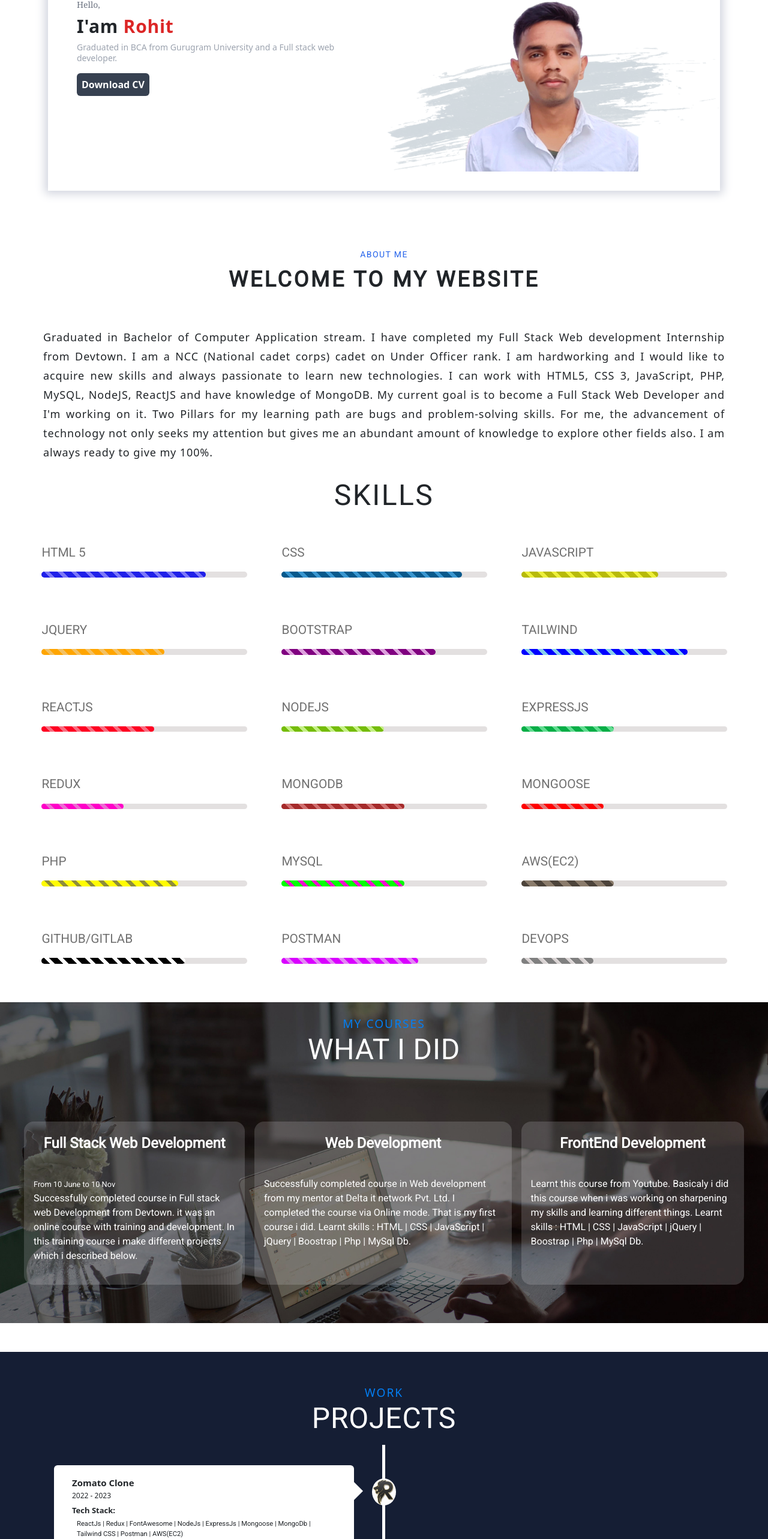
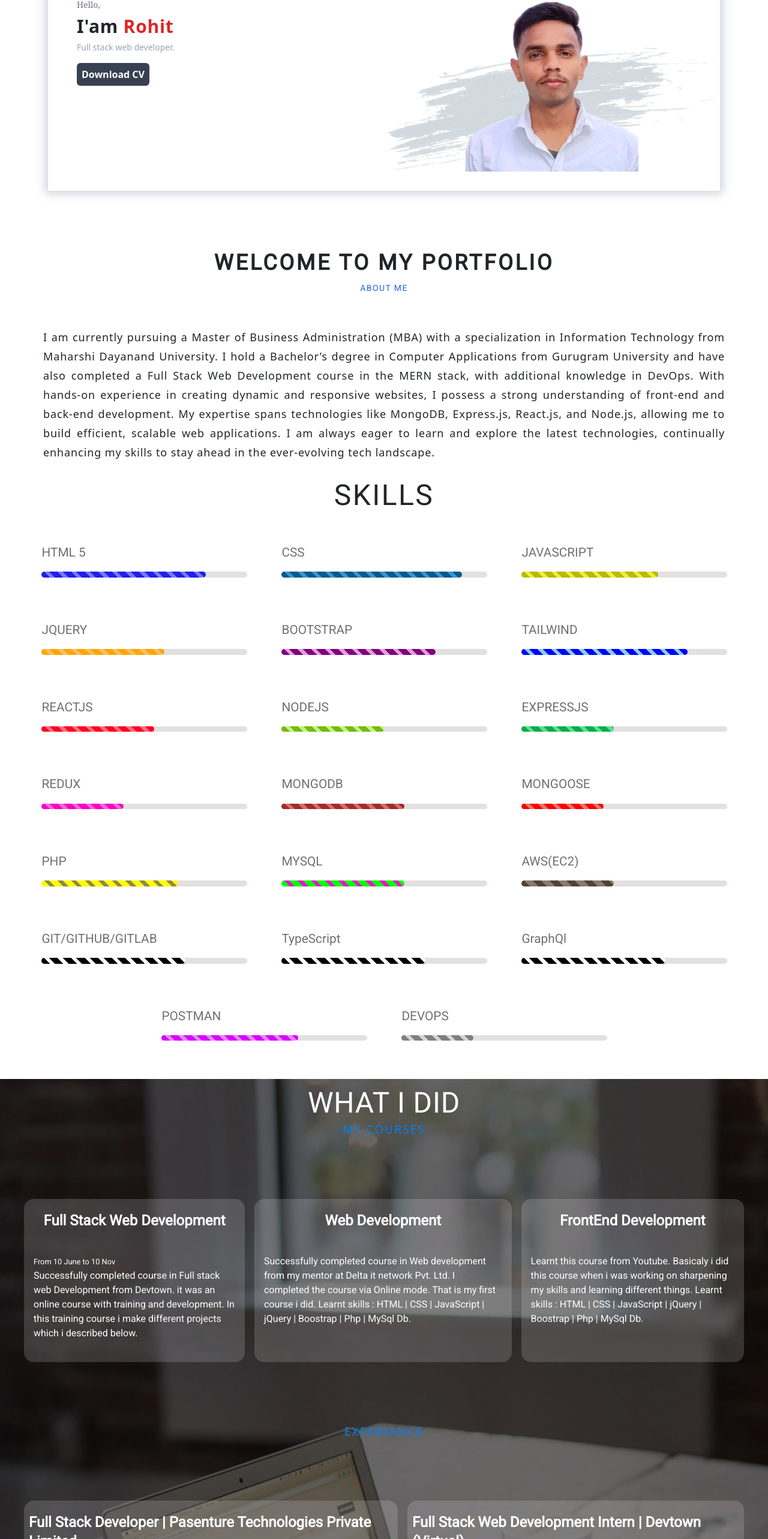
Before and after one commit to Rohit-parjapat/Rohit_Portfolio_React, a React (Create React App) app: page / in a window 1280 px wide. Shown: the part 186-2752 px from the top of the page at 60% size. Built offline with nearby package versions, Linux system fonts and the light colour scheme.

Commit message:
portfolio updated

```diff
--- a/src/components/aboutComponent/Info.jsx
+++ b/src/components/aboutComponent/Info.jsx
@@ -11,26 +11,27 @@ const MyInfo = () => {
     <>
       <div className="">
         <div className="container flex flex-col gap-2 justify-center items-center py-5 font_family">
+          <span className="lg:text-4xl text-2xl font-bold uppercase tracking-widest p-1">
+            Welcome to my Portfolio
+          </span>
           <h4 className="lg:text-md text-sm text-blue-600 leading-3 tracking-widest font-medium p-1">
             ABOUT ME
           </h4>
-          <span className="lg:text-4xl text-2xl font-bold uppercase tracking-widest p-1">
-            Welcome to my website
-          </span>
         </div>
         <div className="px-4 flex  w-full" data-aos="fade-up">
           <p className="lg:leading-8 leading-6 lg:text-lg text-md font-family font-normal tracking-wider text-justify my-2 px-5 rounded-md">
-            Graduated in Bachelor of Computer Application stream. I have
-            completed my Full Stack Web development Internship from Devtown. I
-            am a NCC (National cadet corps) cadet on Under Officer rank. I am
-            hardworking and I would like to acquire new skills and always
-            passionate to learn new technologies. I can work with HTML5, CSS 3,
-            JavaScript, PHP, MySQL, NodeJS, ReactJS and have knowledge of
-            MongoDB. My current goal is to become a Full Stack Web Developer and
-            I'm working on it. Two Pillars for my learning path are bugs and
-            problem-solving skills. For me, the advancement of technology not
-            only seeks my attention but gives me an abundant amount of knowledge
-            to explore other fields also. I am always ready to give my 100%.
+            I am currently pursuing a Master of Business Administration (MBA)
+            with a specialization in Information Technology from Maharshi
+            Dayanand University. I hold a Bachelor’s degree in Computer
+            Applications from Gurugram University and have also completed a Full
+            Stack Web Development course in the MERN stack, with additional
+            knowledge in DevOps. With hands-on experience in creating dynamic
+            and responsive websites, I possess a strong understanding of
+            front-end and back-end development. My expertise spans technologies
+            like MongoDB, Express.js, React.js, and Node.js, allowing me to
+            build efficient, scalable web applications. I am always eager to
+            learn and explore the latest technologies, continually enhancing my
+            skills to stay ahead in the ever-evolving tech landscape.
           </p>
         </div>
       </div>
--- a/src/components/aboutComponent/Skills.jsx
+++ b/src/components/aboutComponent/Skills.jsx
@@ -107,7 +107,19 @@ const Skills = () => {
             </div>
           </div>
           <div className="skill_box" data-aos="fade-up">
-            <span className="skill_title">GITHUB/GITLAB</span>
+            <span className="skill_title">GIT/GITHUB/GITLAB</span>
+            <div className="html_progress_bar ">
+              <span className="GITHUB_progress "></span>
+            </div>
+          </div>
+          <div className="skill_box" data-aos="fade-up">
+            <span className="skill_title">TypeScript</span>
+            <div className="html_progress_bar ">
+              <span className="GITHUB_progress "></span>
+            </div>
+          </div>
+          <div className="skill_box" data-aos="fade-up">
+            <span className="skill_title">GraphQl</span>
             <div className="html_progress_bar ">
               <span className="GITHUB_progress "></span>
             </div>
--- a/src/components/courses/MyCourse.jsx
+++ b/src/components/courses/MyCourse.jsx
@@ -11,8 +11,8 @@ const Courses = () => {
     <section id="courses">
       <div className="flex flex-col gap-3 justify-center About_bg ">
         <div className="mx-auto py-3 flex flex-col">
+          <h1 className="section_sub_heading">What i did</h1>
           <h1 className="section_heading">My Courses</h1>
-          <h1 className="section_sub_heading">What i did</h1>
         </div>
         <div className="md:flex gap-3 lg:justify-between px-10 py-5 w-full">
           <div className="service_sub_div" data-aos="fade-up">
@@ -48,6 +48,67 @@ const Courses = () => {
             </p>
           </div>
         </div>
+        <div className="mx-auto py-3 flex flex-col">
+          <h1 className="section_heading">Experiance</h1>
+        </div>
+        <div className="md:flex gap-3 lg:justify-between px-10 py-5 w-full">
+          <div className="service_sub_div" data-aos="fade-up">
+            <h3 className="service_sub_div_heading">
+              Full Stack Developer | Pasenture Technologies Private Limited.
+            </h3>
+            <p className="service_sub_div_text">
+              <small>From 5 June 2024 to 14 Sep 2024</small>
+              <div>
+                During my tenure as a Full Stack Developer, I worked on various
+                projects utilizing the MERN (MongoDB, Express, React, Node.js)
+                stack, along with additional technologies such as PHP, MySQL,
+                and Twig. My role involved both front-end and back-end
+                development, contributing to diverse web applications and
+                enhancing user experiences across platforms.
+                <br /> One of my key accomplishments was the independent
+                creation of a project called Bimabook, an insurance management
+                information system (MIS). This project streamlined insurance
+                processes by integrating features like policy management, client
+                data tracking, and reporting tools. The successful delivery of
+                this project not only improved operational efficiency but also
+                showcased my ability to lead and execute full lifecycle software
+                development.
+                <br /> Additionally, I gained extensive experience in building
+                scalable APIs, handling databases, and integrating third-party
+                services to optimize performance. Throughout my projects, I
+                consistently prioritized code quality, collaboration, and
+                meeting client requirements, making a significant impact in both
+                product development and team success.
+              </div>
+            </p>
+          </div>
+          <div className="service_sub_div" data-aos="fade-up">
+            <h3 className="service_sub_div_heading">
+              Full Stack Web Development Intern | Devtown (Virtual){" "}
+            </h3>
+            <p className="service_sub_div_text">
+              <small>From 10 jun 2022 to 10 Nov 2022</small>
+              I have worked with During my internship and training at Devtown, I
+              gained extensive hands-on experience in Full Stack Web
+              Development, specializing in the MERN stack (MongoDB, Express.js,
+              React.js, and Node.js). The program focused on both theoretical
+              and practical learning, allowing me to work on real-world projects
+              and develop dynamic web applications from scratch.
+              <br /> Key Responsibilities: Built and deployed responsive web
+              applications using the MERN stack.
+              <br />
+              Integrated RESTful APIs for efficient data handling and
+              manipulation.
+              <br /> Collaborated with peers in a remote environment, enhancing
+              my communication and problem-solving skills.
+              <br /> Gained foundational knowledge in DevOps practices, focusing
+              on deployment and version control.
+              <br /> This internship not only solidified my technical skills but
+              also taught me how to manage web development projects effectively
+              in a collaborative virtual setting.
+            </p>
+          </div>
+        </div>
       </div>
     </section>
   );
--- a/src/components/heroComponents/HeroSectionInfo.jsx
+++ b/src/components/heroComponents/HeroSectionInfo.jsx
@@ -1,6 +1,6 @@
 import React, { useEffect } from "react";
 // import { Link } from "react-router-dom";
-import Rohit_CV from "../../assests/CV/Rohit_Professional_CV.pdf";
+import Rohit_CV from "../../assests/CV/ROHIT_Resume.pdf";
 import Aos from "aos";
 import "aos/dist/aos.css";
 
@@ -16,8 +16,7 @@ const HeroSectionInfo = () => {
           I'am <span className="text-red-600 tracking-wide">Rohit</span>
         </span>
         <p className="text-sm text-gray-400 leading-tight">
-          Graduated in BCA from Gurugram University and a Full stack web
-          developer.
+          Full stack web developer.
         </p>
         <a
           href={Rohit_CV}
--- a/src/components/project/Projects.jsx
+++ b/src/components/project/Projects.jsx
@@ -16,6 +16,30 @@ const Projects = () => {
         </div>
         <div className="timeline ">
           <div className="container_box left_container" data-aos="fade-up">
+            <img src="/images/rlogo.jpg" alt="logo" />
+            <div className="text_box">
+              <h2>BimaBook Lite </h2>
+              <small>5 jun, 2024 - 30 jun, 2024</small>
+              <div>
+                <h3>Tech Stack:</h3>
+                <p>
+                  ReactJs | Redux | FontAwesome | NodeJs | ExpressJs | Mongoose
+                  | MongoDb | Bootstrap CSS | Postman
+                </p>
+              </div>
+              <div>
+                <h3>Aria of Responsibility:</h3>
+                <ul>
+                  <li>
+                    Developed user-friendly interfaces for policy management.
+                  </li>
+                  <li>Integrated API for real-time data updates</li>
+                </ul>
+              </div>
+              <span className="left_container_arrow"></span>
+            </div>
+          </div>
+          <div className="container_box right_container" data-aos="fade-up">
             <img src="/images/rlogo.jpg" alt="logo" />
             <div className="text_box">
               <h2>Zomato Clone </h2>
@@ -45,10 +69,10 @@ const Projects = () => {
                   </li>
                 </ul>
               </div>
-              <span className="left_container_arrow"></span>
+              <span className="right_container_arrow"></span>
             </div>
           </div>
-          <div className="container_box right_container" data-aos="fade-up">
+          <div className="container_box left_container" data-aos="fade-up">
             <img src="/images/rlogo.jpg" alt="logo" />
             <div className="text_box">
               <h2>BookMyShow Clone</h2>
@@ -76,10 +100,10 @@ const Projects = () => {
                   </li>
                 </ul>
               </div>
-              <span className="right_container_arrow"></span>
+              <span className="left_container_arrow"></span>
             </div>
           </div>
-          <div className="container_box left_container" data-aos="fade-up">
+          <div className="container_box right_container" data-aos="fade-up">
             <img src="/images/rlogo.jpg" alt="logo" />
             <div className="text_box">
               <h2>Book Management server</h2>
@@ -102,10 +126,10 @@ const Projects = () => {
                   </li>
                 </ul>
               </div>
-              <span className="left_container_arrow"></span>
+              <span className="right_container_arrow"></span>
             </div>
           </div>
-          <div className="container_box right_container" data-aos="fade-up">
+          <div className="container_box left_container" data-aos="fade-up">
             <img src="/images/rlogo.jpg" alt="logo" />
             <div className="text_box">
               <h2>Task Management</h2>
@@ -129,10 +153,10 @@ const Projects = () => {
                   <li>A collaborative project Developed with a mentor.</li>
                 </ul>
               </div>
-              <span className="right_container_arrow"></span>
+              <span className="left_container_arrow"></span>
             </div>
           </div>
-          <div className="container_box left_container" data-aos="fade-up">
+          <div className="container_box right_container" data-aos="fade-up">
             <img src="/images/rlogo.jpg" alt="logo" />
             <div className="text_box">
               <h2>Disney Hotstar clone</h2>
@@ -158,10 +182,10 @@ const Projects = () => {
                   </li>
                 </ul>
               </div>
-              <span className="left_container_arrow"></span>
+              <span className="right_container_arrow"></span>
             </div>
           </div>
-          <div className="container_box right_container" data-aos="fade-up">
+          <div className="container_box left_container" data-aos="fade-up">
             <img src="/images/rlogo.jpg" alt="logo" />
             <div className="text_box">
               <h2>Zomato-Landing-page clone</h2>
@@ -187,7 +211,7 @@ const Projects = () => {
                   </li>
                 </ul>
               </div>
-              <span className="right_container_arrow"></span>
+              <span className="left_container_arrow"></span>
             </div>
           </div>
         </div>
```
Also changed, not shown: 1 other file (tests, documents, lock files or other folders).
